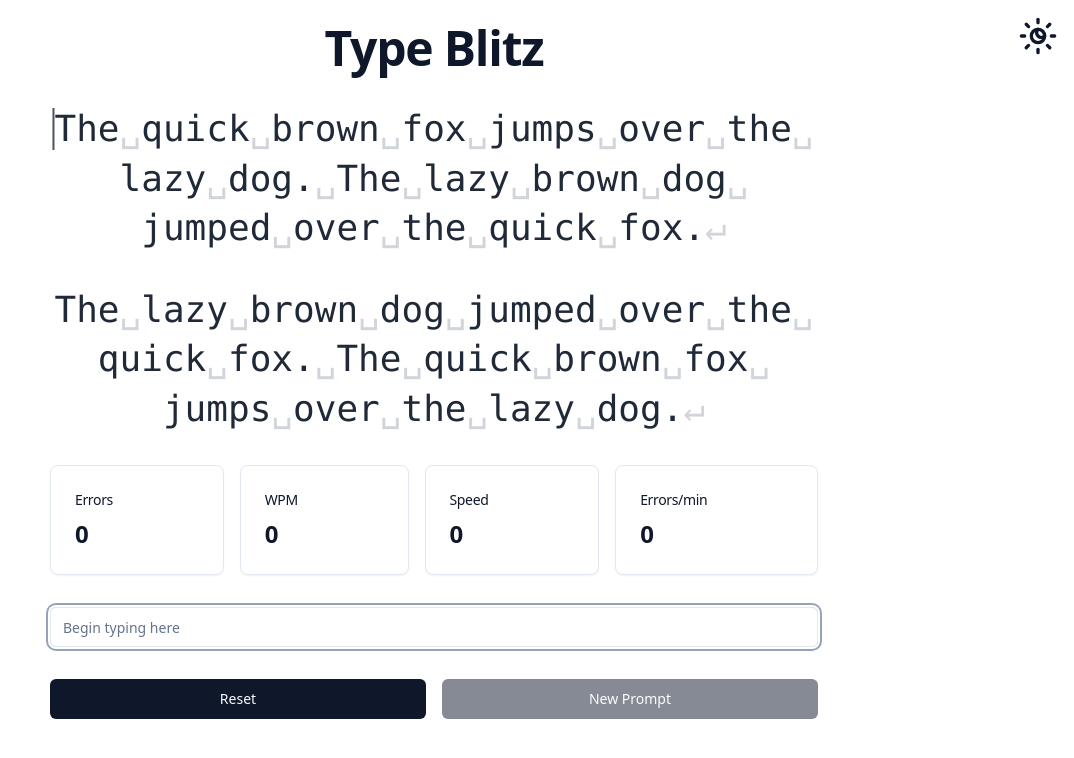
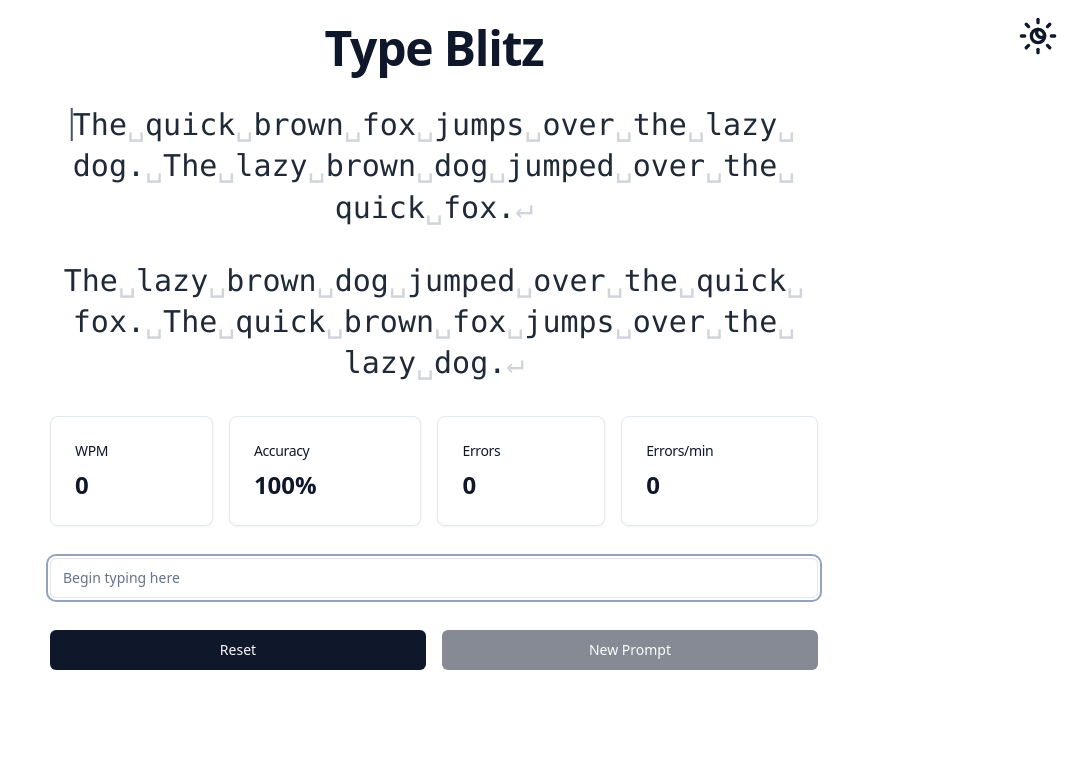
Before and after one commit to lukefiji/type-blitz, a React (Vite) app: page / in a window 1280 px wide. Shown: the top 758 px of the page, without its empty margins (206-1280 px from the left). Built offline with nearby package versions, Linux system fonts and the light colour scheme.

Commit message:
Calculate WPM & accuracy

```diff
--- a/src/components/App.tsx
+++ b/src/components/App.tsx
@@ -1,5 +1,6 @@
 import usePrompter from '@/hooks/usePrompter';
-import { useEffect, useRef } from 'react';
+import useStats from '@/hooks/useStats';
+import { useCallback, useEffect, useRef } from 'react';
 import PromptDisplay from './PromptDisplay';
 import Stats from './Stats';
 import ThemeToggle from './ThemeToggle';
@@ -16,11 +17,21 @@ function App() {
     inputRef?.current?.focus();
   }, []);
 
-  const { sentenceData, userInput, numErrors, handleKeyDown, handleReset } =
+  const { sentenceData, userInput, numErrors, handleKeyDown, resetPrompter } =
     usePrompter(SAMPLE_PROMPT);
 
+  const { wordsPerMinute, accuracy, resetTimer } = useStats({
+    userInput,
+    numErrors,
+  });
+
+  const handleReset = useCallback(() => {
+    resetPrompter();
+    resetTimer();
+  }, [resetPrompter, resetTimer]);
+
   return (
-    <main className="flex min-h-screen w-full font-sans">
+    <main className="flex min-h-screen w-full px-4 font-sans">
       <div className="mx-auto mt-6 flex flex-col content-center gap-8">
         <ThemeToggle />
 
@@ -33,7 +44,11 @@ function App() {
 
         <PromptDisplay sentenceData={sentenceData} userInput={userInput} />
 
-        <Stats numErrors={numErrors} />
+        <Stats
+          wordsPerMinute={wordsPerMinute}
+          accuracy={accuracy}
+          numErrors={numErrors}
+        />
 
         <Input
           type="text"
--- a/src/components/Character.tsx
+++ b/src/components/Character.tsx
@@ -26,7 +26,7 @@ const Character = forwardRef<HTMLSpanElement, Props>(
         ref={isCurrentChar ? ref : null}
         className={cn([
           'relative',
-          'font-mono text-3xl font-light leading-snug lg:text-4xl lg:leading-snug',
+          'font-mono text-2xl font-light leading-snug lg:text-3xl lg:leading-snug',
           'text-gray-800 dark:text-gray-200',
           isInputMatching && 'bg-green-200 dark:bg-green-700 ',
           isInputMismatching && 'bg-red-200 dark:bg-red-700 ',
--- a/src/components/Stats.tsx
+++ b/src/components/Stats.tsx
@@ -1,6 +1,8 @@
 import { Card, CardContent, CardHeader, CardTitle } from '@/components/ui/Card';
 
 interface Props {
+  wordsPerMinute: number;
+  accuracy: number;
   numErrors: number;
 }
 
@@ -22,12 +24,12 @@ const StatCard = ({ title, value }: StatCardProps) => {
   );
 };
 
-const Stats = ({ numErrors }: Props) => {
+const Stats = ({ wordsPerMinute, accuracy, numErrors }: Props) => {
   return (
     <div className="flex justify-between gap-4">
+      <StatCard title="WPM" value={wordsPerMinute} />
+      <StatCard title="Accuracy" value={`${accuracy}%`} />
       <StatCard title="Errors" value={numErrors} />
-      <StatCard title="WPM" value={0} />
-      <StatCard title="Speed" value={0} />
       <StatCard title="Errors/min" value={0} />
     </div>
   );
--- a/src/hooks/usePrompter.ts
+++ b/src/hooks/usePrompter.ts
@@ -127,7 +127,7 @@ function usePrompter(message: string): {
   sentenceData: SentenceData;
   userInput: UserInput;
   numErrors: number;
-  handleReset: VoidFunction;
+  resetPrompter: VoidFunction;
   handleKeyDown: (e: KeyboardEvent<HTMLInputElement>) => void;
 } {
   const [{ sentenceData, userInput, numErrors }, dispatch] = useImmerReducer(
@@ -142,11 +142,17 @@ function usePrompter(message: string): {
     [dispatch]
   );
 
-  const handleReset = useCallback(() => {
+  const resetPrompter = useCallback(() => {
     dispatch({ type: ActionTypes.reset, payload: message });
   }, [dispatch, message]);
 
-  return { sentenceData, userInput, numErrors, handleKeyDown, handleReset };
+  return {
+    sentenceData,
+    userInput,
+    numErrors,
+    handleKeyDown,
+    resetPrompter,
+  };
 }
 
 export default usePrompter;
--- /dev/null
+++ b/src/hooks/useStats.ts
@@ -0,0 +1,59 @@
+import { UserInput } from '@/hooks/usePrompter';
+import { useCallback, useEffect, useMemo, useState } from 'react';
+
+const ONE_MINUTE = 60;
+const AVERAGE_PER_WORD = 5;
+
+interface Props {
+  userInput: UserInput;
+  numErrors: number;
+}
+
+type UseStatsReturn = {
+  wordsPerMinute: number;
+  accuracy: number;
+  resetTimer: VoidFunction;
+};
+
+function useStats({ userInput, numErrors }: Props): UseStatsReturn {
+  const [timer, setTimer] = useState<number>(() => Date.now());
+  const [timerStarted, setTimerStarted] = useState<boolean>(false);
+
+  useEffect(() => {
+    if (timerStarted || userInput.length === 0) return;
+    setTimerStarted(true);
+    setTimer(Date.now());
+  }, [userInput, timerStarted]);
+
+  // To calculate WPM, take the number of words typed
+  // in a minute without typos and divide by five
+  const wordsPerMinute = useMemo(() => {
+    const secondsElapsed = (Date.now() - timer) / 1000;
+
+    const inputWithoutErrors = userInput.length - numErrors;
+    const wordsInElapsedTime = inputWithoutErrors / AVERAGE_PER_WORD;
+
+    const wpmInElapsedTime = Number(
+      ((ONE_MINUTE / secondsElapsed) * wordsInElapsedTime).toFixed(2)
+    );
+
+    return !isNaN(wpmInElapsedTime) ? wpmInElapsedTime : 0;
+  }, [userInput, numErrors, timer]);
+
+  // Number of correct characters typed divided
+  // by the total number, then multiply by 100
+  const accuracy = useMemo(() => {
+    const inputLength = userInput.length;
+    const totalInput = numErrors + inputLength;
+    const runningAccuracy = Math.round((inputLength / totalInput) * 100);
+    return !isNaN(runningAccuracy) ? runningAccuracy : 100;
+  }, [userInput, numErrors]);
+
+  const resetTimer = useCallback(() => {
+    setTimerStarted(false);
+  }, []);
+
+  return { wordsPerMinute, accuracy, resetTimer };
+}
+
+export default useStats;
```
Also changed, not shown: src/utils/cn.ts (renamed from src/utils/cn.tsx).
